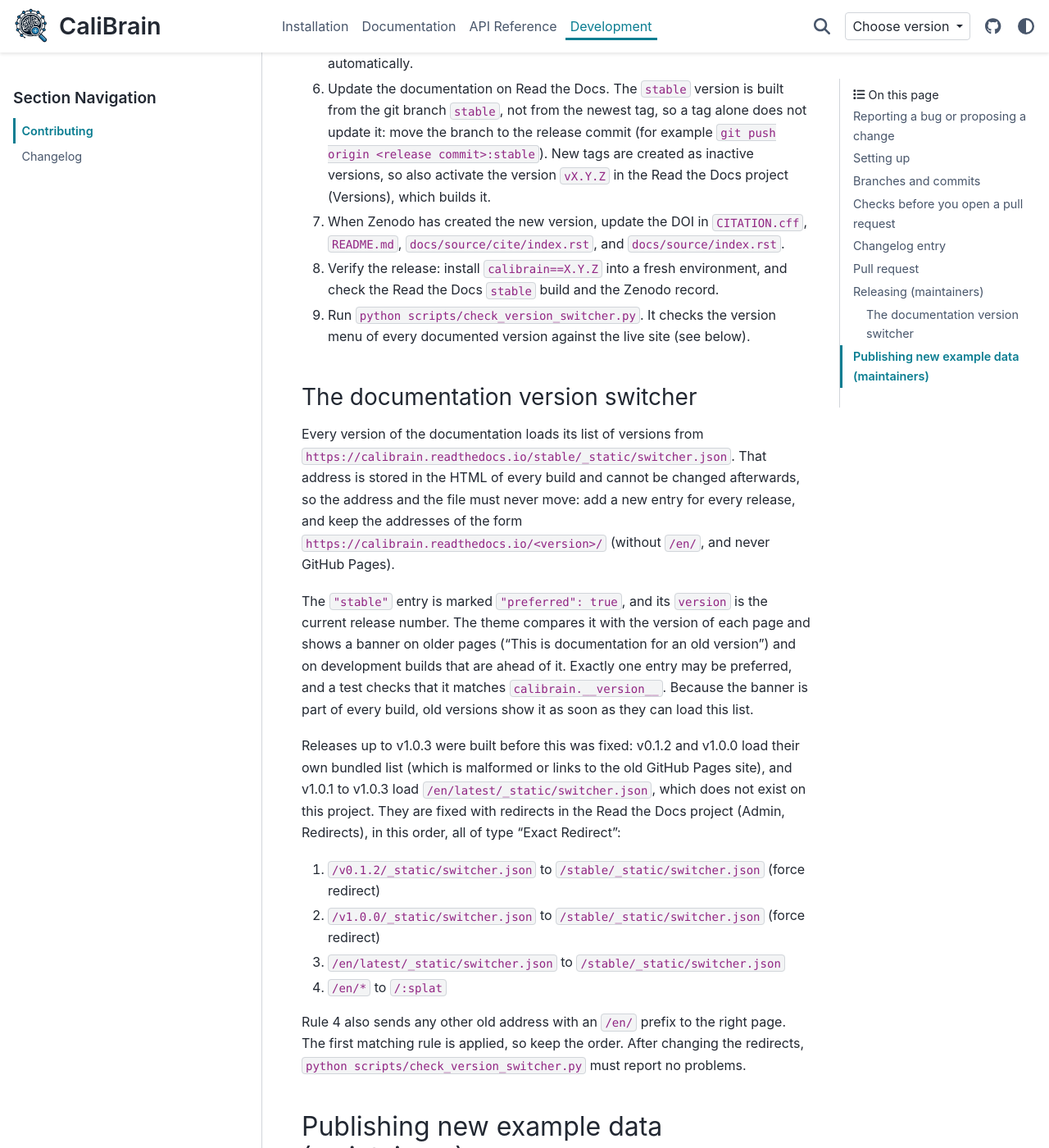
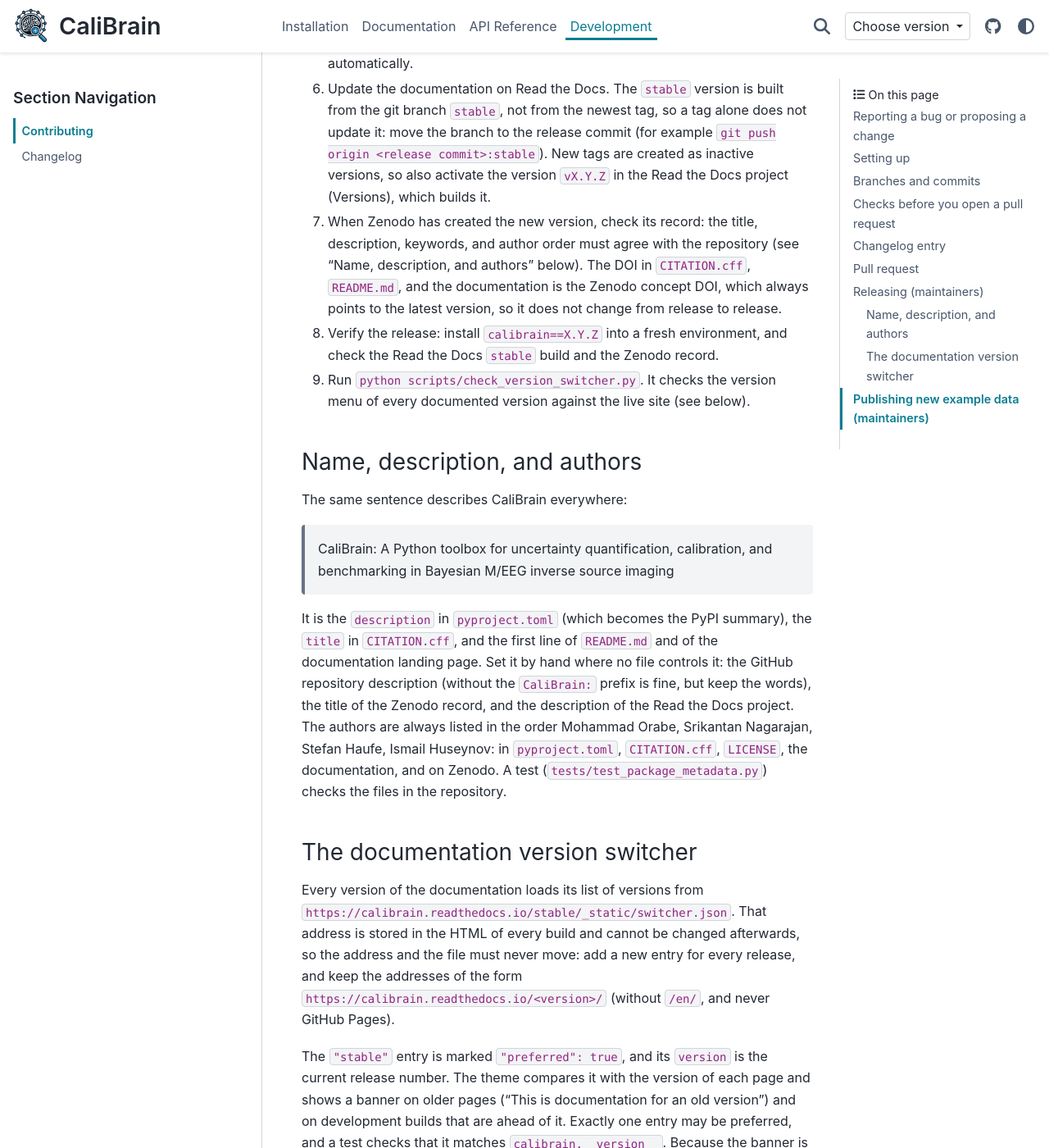
Before and after one commit to braindatalab/CaliBrain, a Sphinx documentation site: the page built from docs/source/development/contributing.rst, in a window 1280 px wide and 1400 px high, scrolled down 3670 px. Shown: the whole window at 82% size. Built offline with Sphinx 7.4.7 and the PyData theme 0.15.4, drawn with Linux system fonts in a browser that asks for light colours; pages that are not in the unit, such as notebooks, are missing from menus; comment, search, counter and statistics services are not loaded.

Commit message:
docs: use one title, one author order, and the Zenodo concept DOI everywhere

```diff
--- a/docs/source/development/changelog.rst
+++ b/docs/source/development/changelog.rst
@@ -37,6 +37,7 @@ Version 1.0.4 (unreleased)
 *   [DOCS] Updated tutorials 04, 07, 09, 10, and 13 (metric evaluation) for the cortical-normal simulation interface.
 *   [DOCS] Added tutorial 05, "Preparing the Example Data", which follows the example data from the download through the reduction to 1284 sources to the leadfield files, checks that they are ready, and shows how to prepare your own forward solutions. Tutorial 06 (leadfield construction) now loads the real example data, its description of the data directory was corrected, and tutorials 06 and 08 clean up their temporary folders.
 *   [DOCS] Added tutorial 15, which runs the simulation, estimation, and calibration chain on the real ``fsaverage`` head model from the example data and shows free-orientation activity along the real cortical normals. The tutorials were renumbered (there was a duplicate number 10, and tutorial 05 is new): leadfield construction is now 06, sensor simulation 07, data generation 08, source estimation 09, uncertainty estimation 10, orientation 11, calibration 12, metric evaluation 13, and the end-to-end workflow 14. Links to the old tutorial page names change.
+*   [DOCS] The title, description, keywords, and author order are now the same in ``pyproject.toml``, ``CITATION.cff``, the ``LICENSE``, the README, and the documentation, and a test keeps them in sync. The citation uses the Zenodo concept DOI, which always points to the latest version, so it no longer changes with each release.
 *   [DOCS] Expanded the installation guides (conda, Windows, optional extras, upgrading) and documented the data directory.
 *   [DOCS] Added a release checklist for maintainers and a ``SECURITY.md``.
 *   [DOCS] The documentation footer now lists all four authors. The version warning banner for old versions now works: the ``stable`` entry of ``switcher.json`` is marked as the preferred version. Added ``scripts/check_version_switcher.py``, which checks the version menu of every documented version against the live site, a test that keeps ``switcher.json`` clean and requires an entry for the current version, and maintainer notes on the version switcher and its Read the Docs redirects.
--- a/docs/source/development/contributing.rst
+++ b/docs/source/development/contributing.rst
@@ -156,12 +156,33 @@ publishing:
    ``git push origin <release commit>:stable``). New tags are created as inactive
    versions, so also activate the version ``vX.Y.Z`` in the Read the Docs project
    (Versions), which builds it.
-7. When Zenodo has created the new version, update the DOI in ``CITATION.cff``,
-   ``README.md``, ``docs/source/cite/index.rst``, and ``docs/source/index.rst``.
+7. When Zenodo has created the new version, check its record: the title, description,
+   keywords, and author order must agree with the repository (see "Name, description,
+   and authors" below). The DOI in ``CITATION.cff``, ``README.md``, and the
+   documentation is the Zenodo concept DOI, which always points to the latest version,
+   so it does not change from release to release.
 8. Verify the release: install ``calibrain==X.Y.Z`` into a fresh environment, and
    check the Read the Docs ``stable`` build and the Zenodo record.
 9. Run ``python scripts/check_version_switcher.py``. It checks the version menu of
    every documented version against the live site (see below).
+
+Name, description, and authors
+~~~~~~~~~~~~~~~~~~~~~~~~~~~~~~
+
+The same sentence describes CaliBrain everywhere:
+
+   CaliBrain: A Python toolbox for uncertainty quantification, calibration, and
+   benchmarking in Bayesian M/EEG inverse source imaging
+
+It is the ``description`` in ``pyproject.toml`` (which becomes the PyPI summary), the
+``title`` in ``CITATION.cff``, and the first line of ``README.md`` and of the
+documentation landing page. Set it by hand where no file controls it: the GitHub
+repository description (without the ``CaliBrain:`` prefix is fine, but keep the words),
+the title of the Zenodo record, and the description of the Read the Docs project. The
+authors are always listed in the order Mohammad Orabe, Srikantan Nagarajan, Stefan
+Haufe, Ismail Huseynov: in ``pyproject.toml``, ``CITATION.cff``, ``LICENSE``, the
+documentation, and on Zenodo. A test (``tests/test_package_metadata.py``) checks the
+files in the repository.
 
 .. _doc-version-switcher:
 
--- a/docs/source/documentation/index.rst
+++ b/docs/source/documentation/index.rst
@@ -5,7 +5,7 @@ Documentation overview
 ======================
 
 This section provides the main user-facing documentation for CaliBrain. It is
-organized around the current workflow for uncertainty estimation and
+organized around the current workflow for uncertainty quantification and
 calibration in EEG/MEG inverse source imaging.
 
 If you have not installed CaliBrain yet, start with the pages in
```
Also changed, not shown: README.md (+10 -10 lines), docs/source/cite/index.rst (+10 -9 lines), docs/source/index.rst (+5 -5 lines), pyproject.toml (+4 -4 lines), 3 other files.
